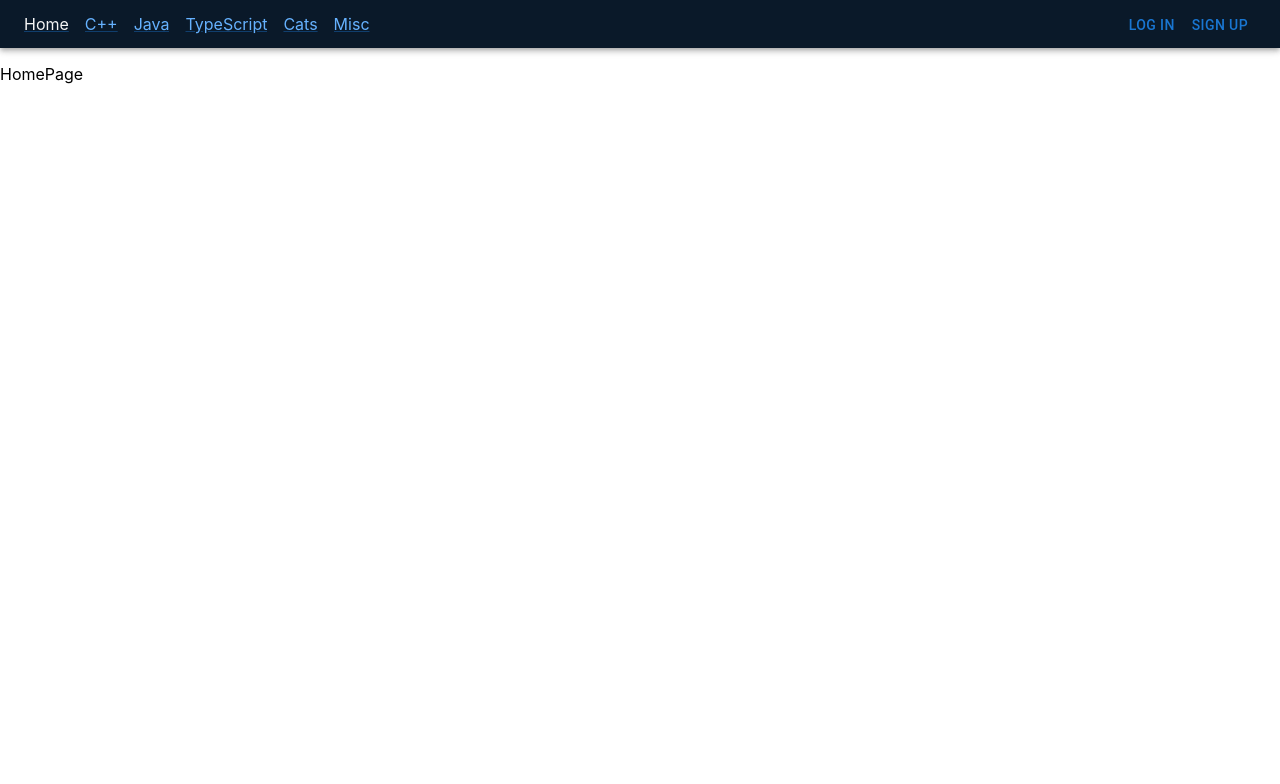
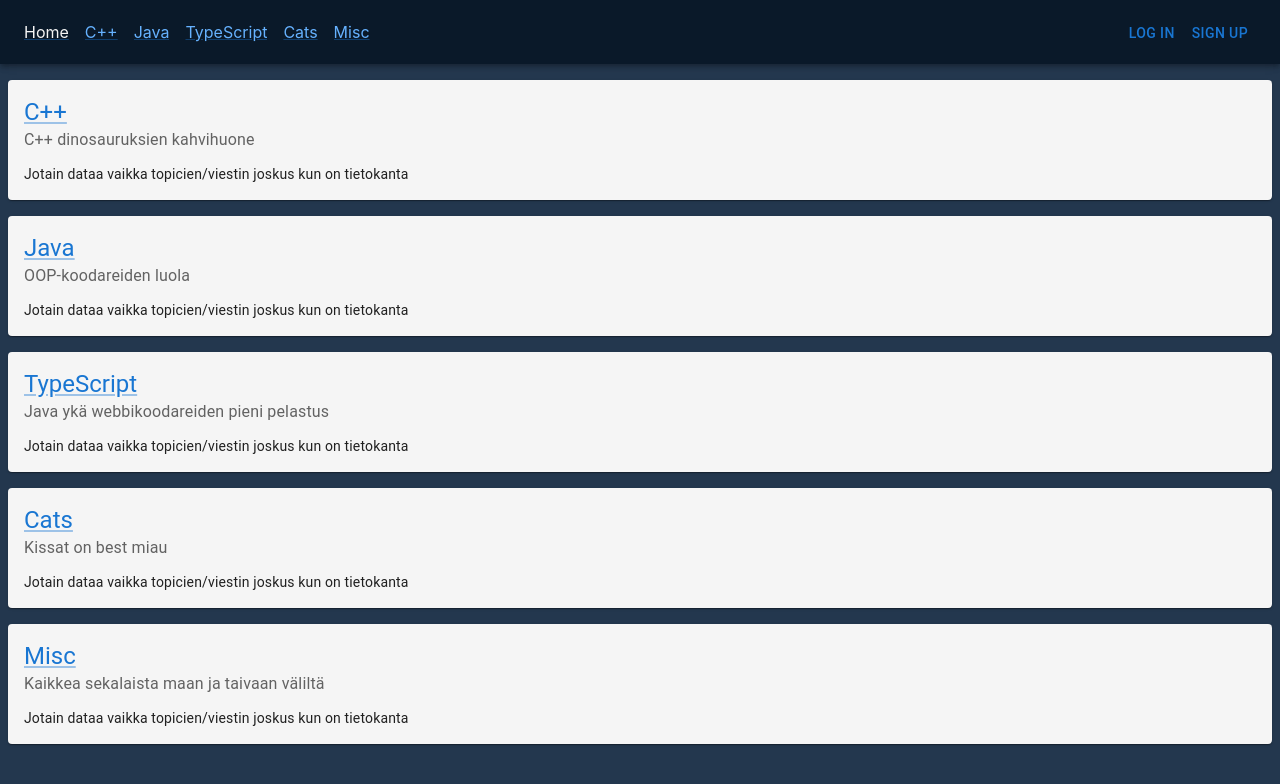
Before and after one commit to Jantero93/FullstackForum, a React (Create React App) app in the folder frontend/: page / in a window 1280 px wide. Shown: the top 784 px of the page. Built offline with nearby package versions, Linux system fonts and the light colour scheme.

Commit message:
added board cards on home page

```diff
--- a/frontend/src/components/layout/NavBar.tsx
+++ b/frontend/src/components/layout/NavBar.tsx
@@ -16,18 +16,21 @@ import Link from '@mui/material/Link';
 /** Forum boards */
 import { boards } from '../../types/boards';
 
+/** Utils */
+import { boardNameToUrlParameter } from '../../utils/routerUtils';
+
 const NavBar: React.FC = () => {
   const [showSignUp, setShowSignUp] = useState<boolean>(false);
   const [showLogIn, setShowLogIn] = useState<boolean>(false);
 
-  const urlParameter = (forumName: string): string => {
-    if (forumName === 'C++') return 'c';
-    else if (forumName === 'Home') return '/';
-    else return forumName.toLowerCase();
-  };
-
   return (
-    <AppBar position="static" style={{ backgroundColor: '#0a1929' }}>
+    <AppBar
+      position="static"
+      style={{
+        backgroundColor: '#0a1929',
+        marginBottom: '0.5em'
+      }}
+    >
       <Container maxWidth="xl">
         <Grid
           container
@@ -35,19 +38,19 @@ const NavBar: React.FC = () => {
           justifyContent="space-between"
           alignItems="baseline"
         >
-          <Toolbar disableGutters variant={'dense'}>
-            {boards.map((forumName) => (
+          <Toolbar disableGutters variant={'regular'}>
+            {[{ name: 'Home', adjective: '' }, ...boards].map((board) => (
               <Link
-                key={forumName}
+                key={board.name}
                 noWrap
                 sx={{ mr: 2, display: { xs: 'flex' } }}
                 style={{
-                  color: forumName === 'Home' ? 'whitesmoke' : '#66b2ff',
+                  color: board.name === 'Home' ? 'whitesmoke' : '#66b2ff',
                   cursor: 'pointer'
                 }}
-                href={urlParameter(forumName)}
+                href={boardNameToUrlParameter(board.name)}
               >
-                {forumName}
+                {board.name}
               </Link>
             ))}
           </Toolbar>
--- a/frontend/src/components/pages/HomePage.tsx
+++ b/frontend/src/components/pages/HomePage.tsx
@@ -1,10 +1,49 @@
 import React from 'react';
+
+/** UI */
+import Card from '@mui/material/Card';
+import Stack from '@mui/material/Stack';
+import { CardContent, Typography, CardActionArea } from '@mui/material';
+import Link from '@mui/material/Link';
+
+/** Boards */
+import { boards } from '../../types/boards';
+
+/** Utils */
+import { boardNameToUrlParameter } from '../../utils/routerUtils';
 
 const HomePage: React.FC = () => {
   return (
-    <div>
-      <p>HomePage</p>
-    </div>
+    <Stack
+      direction="column"
+      justifyContent="flex-start"
+      alignItems="stretch"
+      spacing={1}
+    >
+      {boards.map((board) => (
+        <Card
+          sx={{ minWidth: 275 }}
+          key={board.name}
+          style={{ backgroundColor: 'whitesmoke', margin: '0.5em' }}
+        >
+          <CardActionArea href={boardNameToUrlParameter(board.name)}>
+            <CardContent>
+              <Link variant="h5" component="div">
+                {board.name}
+              </Link>
+              <Typography sx={{ mb: 1.5 }} color="text.secondary">
+                {board.adjective}
+              </Typography>
+              <Typography variant="body2">
+                {
+                  'Jotain dataa vaikka topicien/viestin joskus kun on tietokanta'
+                }
+              </Typography>
+            </CardContent>
+          </CardActionArea>
+        </Card>
+      ))}
+    </Stack>
   );
 };
 
--- a/frontend/src/index.css
+++ b/frontend/src/index.css
@@ -5,6 +5,7 @@ body {
     sans-serif;
   -webkit-font-smoothing: antialiased;
   -moz-osx-font-smoothing: grayscale;
+  background-color: rgb(35, 55, 78);
 }
 
 code {
--- a/frontend/src/types/boards.ts
+++ b/frontend/src/types/boards.ts
@@ -1,8 +1,12 @@
-export const boards: string[] = [
-  'Home',
-  'C++',
-  'Java',
-  'TypeScript',
-  'Cats',
-  'Misc'
+export type Board = {
+  name: string;
+  adjective: string;
+};
+
+export const boards: Board[] = [
+  { name: 'C++', adjective: 'C++ dinosauruksien kahvihuone' },
+  { name: 'Java', adjective: 'OOP-koodareiden luola' },
+  { name: 'TypeScript', adjective: 'Java ykä webbikoodareiden pieni pelastus' },
+  { name: 'Cats', adjective: 'Kissat on best miau' },
+  { name: 'Misc', adjective: 'Kaikkea sekalaista maan ja taivaan väliltä' }
 ];
--- /dev/null
+++ b/frontend/src/utils/routerUtils.ts
@@ -0,0 +1,5 @@
+export const boardNameToUrlParameter = (boardName: string): string => {
+  if (boardName === 'C++') return 'c';
+  else if (boardName === 'Home') return '/';
+  else return boardName.toLowerCase();
+};
```
